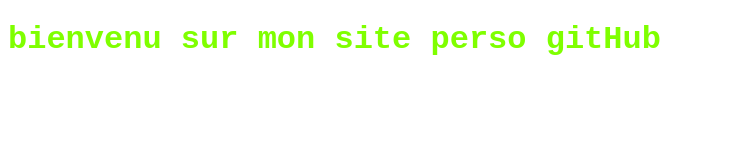
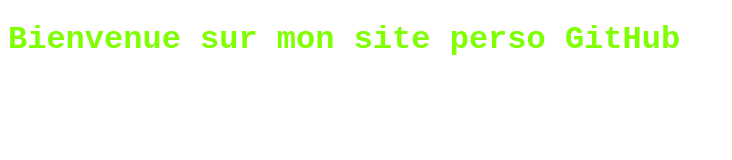
Before and after one commit to SSebastiano212/SSebastiano212.github.io, a plain HTML site: page index.html in a window 1280 px wide. Shown: the whole page, without its empty margins (0-732 px from the left). Drawn offline with Linux system fonts and the light colour scheme.

Commit message:
Add files via upload

```diff
--- a/index.html
+++ b/index.html
@@ -7,7 +7,7 @@
     <title>Document</title>
 </head>
 <body>
-    <h1>bienvenu sur mon site perso gitHub</h1>
+    <h1>Bienvenue sur mon site perso GitHub</h1>
 
 </body>
 </html>
```
